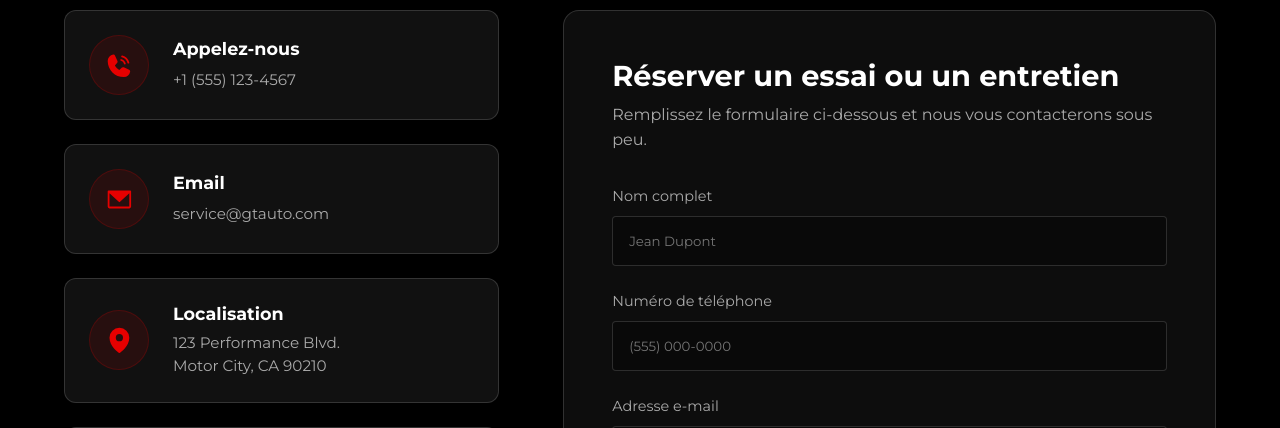
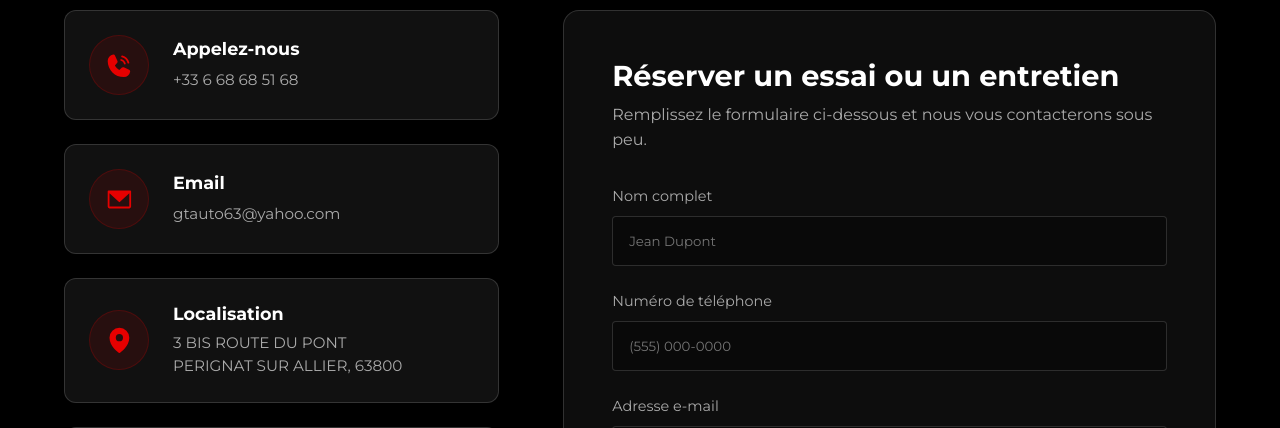
Before and after one commit to martirosyand/test-car, a React (Vite) app in the folder frontend/: page /contact in a window 1280 px wide. Shown: the part 206-634 px from the top of the page. Built offline with nearby package versions, Linux system fonts and the light colour scheme; no server answers.

Commit message:
Modify contacts

```diff
--- a/frontend/src/pages/Contact.jsx
+++ b/frontend/src/pages/Contact.jsx
@@ -40,7 +40,7 @@ const Contact = () => {
               <div className="contact-icon"><PhoneCall weight="fill" /></div>
               <div className="contact-details">
                 <h3>Appelez-nous</h3>
-                <a href="tel:+15551234567">+1 (555) 123-4567</a>
+                <a href="tel:+33668685168">+33 6 68 68 51 68</a>
               </div>
             </div>
 
@@ -48,7 +48,7 @@ const Contact = () => {
               <div className="contact-icon"><EnvelopeSimple weight="fill" /></div>
               <div className="contact-details">
                 <h3>Email</h3>
-                <a href="mailto:service@gtauto.com">service@gtauto.com</a>
+                <a href="mailto:gtauto63@yahoo.com">gtauto63@yahoo.com</a>
               </div>
             </div>
 
@@ -56,7 +56,7 @@ const Contact = () => {
               <div className="contact-icon"><MapPin weight="fill" /></div>
               <div className="contact-details">
                 <h3>Localisation</h3>
-                <p>123 Performance Blvd.<br />Motor City, CA 90210</p>
+                <p>3 BIS ROUTE DU PONT<br />PERIGNAT SUR ALLIER, 63800</p>
               </div>
             </div>
 
@@ -113,7 +113,7 @@ const Contact = () => {
 
         <div className="map-container">
         <iframe
-          src="https://www.google.com/maps/embed?pb=!1m18!1m12!1m3!1d105716.29497554972!2d-118.42168393664052!3d34.05389642598384!2m3!1f0!2f0!3f0!3m2!1i1024!2i768!4f13.1!3m3!1m2!1s0x80c2c75ddc27da13%3A0xe22fdf6f254608f4!2sLos%20Angeles%2C%20CA!5e0!3m2!1sen!2sus!4v1700000000000!5m2!1sen!2sus"
+          src="https://www.google.com/maps/embed?pb=!1m18!1m12!1m3!1d195189.9811612933!2d3.1903511886144424!3d45.82048286045662!2m3!1f0!2f0!3f0!3m2!1i1024!2i768!4f13.1!3m3!1m2!1s0x47f6e31e3f50389d%3A0x772d86363b3380ab!2zMyBSdGUgZHUgUG9udCwgNjM4MDAgUMOpcmlnbmF0LXN1ci1BbGxpZXIsINCk0YDQsNC90YbQuNGP!5e0!3m2!1sru!2sam!4v1780341293734!5m2!1sru!2sam"
           width="100%"
           height="100%"
           style={{ border: 0 }}
```
